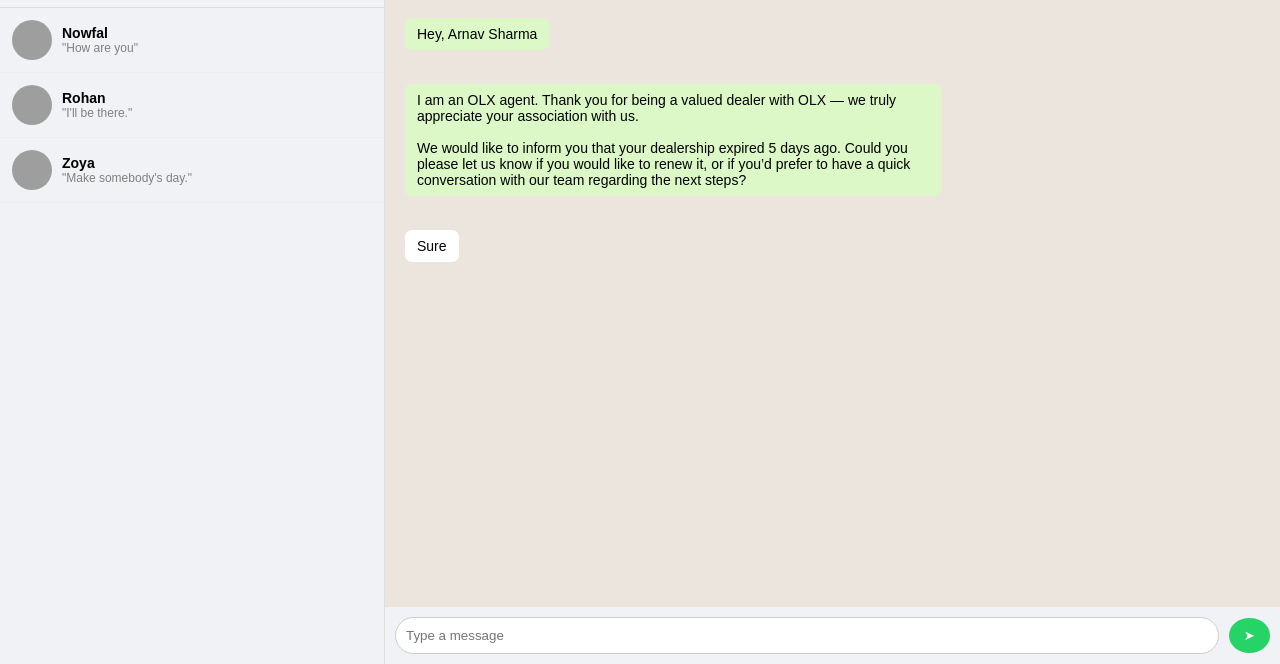
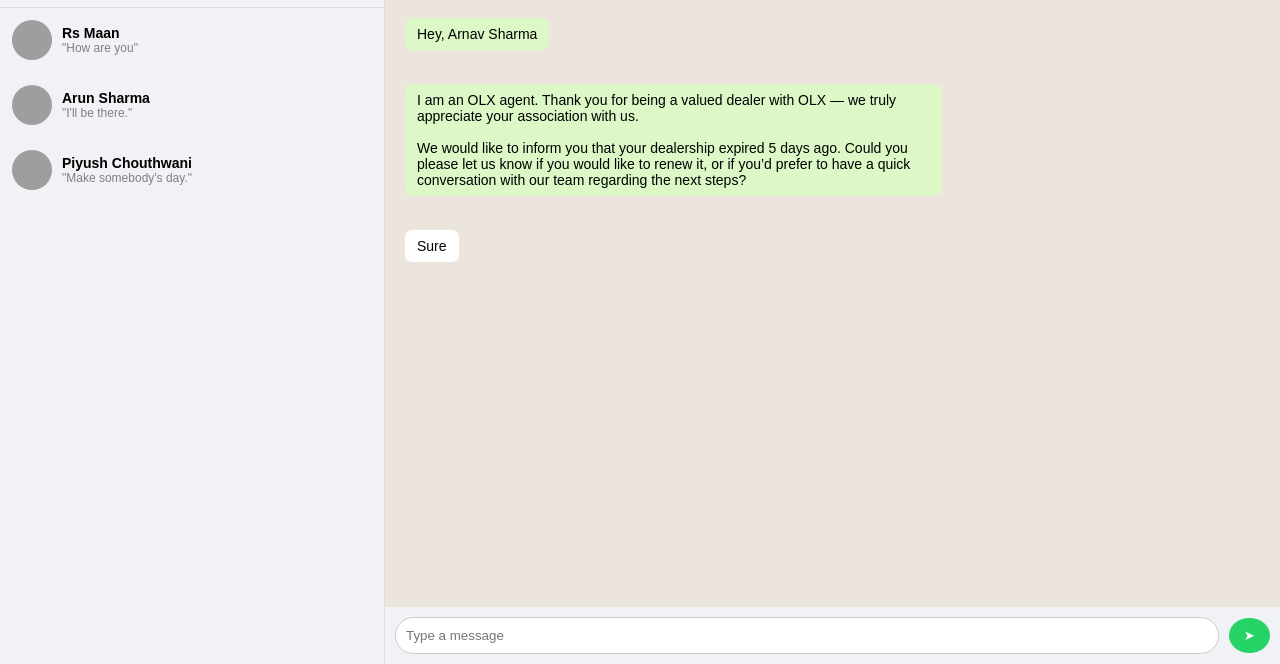
Before and after one commit to ARNAV-SHARMA-007/Olx-Demo, a plain HTML site: page index.html in a window 1280 px wide. Shown: the part 136-800 px from the top of the page. Drawn offline with nearby package versions, Linux system fonts and the light colour scheme; grey boxes are pictures that could not be loaded.

Commit message:
Update index.html

```diff
--- a/index.html
+++ b/index.html
@@ -155,21 +155,21 @@
       <div class="chat">
         <img src="https://i.pravatar.cc/40?img=1" alt="">
         <div class="info">
-          <h4>Nowfal</h4>
+          <h4>Rs Maan</h4>
           <p>"How are you"</p>
         </div>
       </div>
       <div class="chat">
         <img src="https://i.pravatar.cc/40?img=2" alt="">
         <div class="info">
-          <h4>Rohan</h4>
+          <h4>Arun Sharma</h4>
           <p>"I'll be there."</p>
         </div>
       </div>
       <div class="chat">
         <img src="https://i.pravatar.cc/40?img=3" alt="">
         <div class="info">
-          <h4>Zoya</h4>
+          <h4>Piyush Chouthwani</h4>
           <p>"Make somebody's day."</p>
         </div>
       </div>
```
